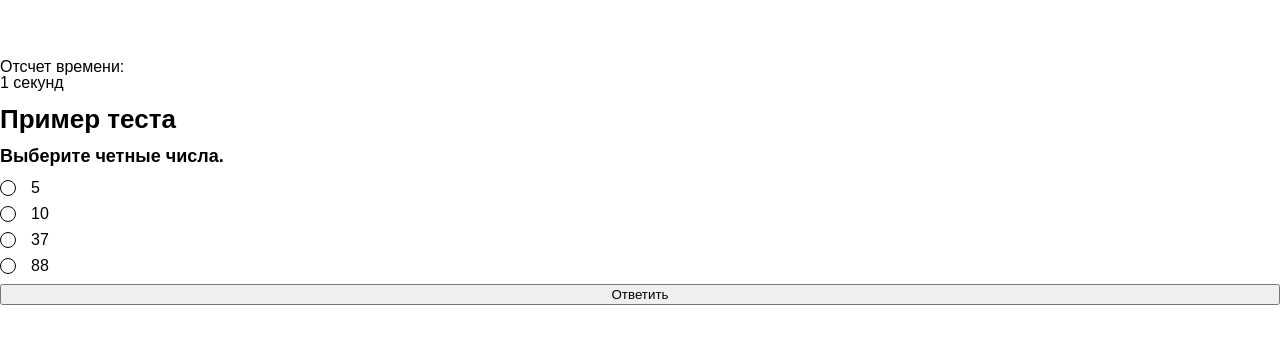
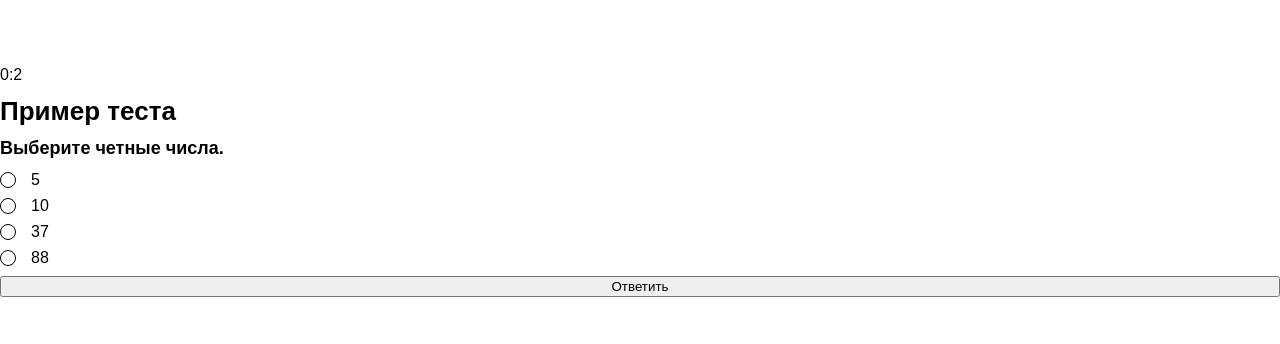
Before and after one commit to puerchik/madsoft_test, a React (Vite) app: page /test/initTest/2 in a window 1280 px wide. Shown: the part 218-562 px from the top of the page. Built offline with nearby package versions, Linux system fonts and the light colour scheme.

Commit message:
build: add react-countdown lib

```diff
--- a/package.json
+++ b/package.json
@@ -12,6 +12,7 @@
   "dependencies": {
     "@reduxjs/toolkit": "^2.2.8",
     "react": "^18.3.1",
+    "react-countdown": "^2.3.6",
     "react-dom": "^18.3.1",
     "react-hook-form": "^7.53.0",
     "react-redux": "^9.1.2",
--- a/src/app/store/knowledgeChecksSlice.ts
+++ b/src/app/store/knowledgeChecksSlice.ts
@@ -18,21 +18,21 @@ const initialTest: Test = {
       question: 'Сколько миллиметров в сантиметре?',
       correctAnswer: ['10'],
       options: ['1', '100', '10', '1000'],
-      timer: 7,
+      timer: 3,
     },
     {
       type: 'multiply',
       question: 'Выберите четные числа.',
       correctAnswer: ['10', '88'],
       options: ['5', '10', '37', '88'],
-      timer: 5,
+      timer: 2,
     },
     {
       type: 'short',
       question: 'Столица Беларуси.',
       correctAnswer: ['Минск'],
       options: [],
-      timer: 3,
+      timer: 1,
     },
     {
       type: 'detailed',
--- a/src/components/question/Question.tsx
+++ b/src/components/question/Question.tsx
@@ -1,11 +1,10 @@
 import { SubmitHandler, useForm } from 'react-hook-form'
 import { useNavigate, useParams } from 'react-router-dom'
+import Countdown from 'react-countdown'
 
 import { useAppDispatch, useAppSelector } from '@/shared/hooks/reduxHooks'
 import { addAnswer } from '@/app/store/knowledgeChecksSlice'
 import { areArraysEqual } from '@/shared/utils/arraysEquality'
-
-import { Timer } from '@/components/timer'
 
 import s from './question.module.scss'
 
@@ -41,20 +40,19 @@ export const Question = () => {
   const currentQuestion = useAppSelector(
     state => state.persistedReducer[testId].test[+questionNumber - 1]
   )
-  const nextQuestionTimer = useAppSelector(
-    state =>
-      state.persistedReducer[testId].test[
-        questionNumber === currentTest.test.length || questionNumber === 1
-          ? +questionNumber - 1
-          : +questionNumber
-      ].timer
-  )
+
   const currentQuestionNumber = useAppSelector(
     state => state.persistedReducer[testId].currentQuestionNumber
+  )
+
+  const questionTimer = useAppSelector(
+    state => state.persistedReducer[testId].test[+currentQuestionNumber - 1].timer
   )
   const options = useAppSelector(
     state => state.persistedReducer[testId].test[+questionNumber - 1].options
   )
+
+  // console.log(questionNumber)
 
   let inputType = ''
   switch (currentQuestion?.type) {
@@ -70,7 +68,6 @@ export const Question = () => {
 
   const onSubmitHandler: SubmitHandler<Pick<Answer, 'answer'>> = ({ answer }) => {
     const finalAnswer = Array.isArray(answer) ? answer : [answer]
-    console.log(answer, Array.isArray(answer), finalAnswer)
 
     dispatch(
       addAnswer({
@@ -91,16 +88,19 @@ export const Question = () => {
     reset()
   }
 
-  console.log(nextQuestionTimer)
-
   return (
     <>
       {currentQuestion ? (
         <div className={s.wrapper}>
-          <Timer
-            minutes={0}
-            seconds={nextQuestionTimer}
-            onSubmitTimerHandler={handleSubmit(onSubmitHandler)}
+          <Countdown
+            date={Date.now() + questionTimer * 1000}
+            onComplete={handleSubmit(onSubmitHandler)}
+            autoStart
+            renderer={({ minutes, seconds }) => (
+              <span>
+                {minutes}:{seconds}
+              </span>
+            )}
           />
           <h1 className={s.title}>{currentTest.testName}</h1>
           <p className={s.question}>{currentQuestion.question}</p>
--- a/src/components/testSelectionComponent/TestSelectionComponent.tsx
+++ b/src/components/testSelectionComponent/TestSelectionComponent.tsx
@@ -5,8 +5,6 @@ import { Link } from 'react-router-dom'
 
 export const TestSelectionComponent = () => {
   const testsList = useAppSelector(state => state.persistedReducer)
-
-  console.log(testsList)
 
   return (
     <div className={s.wrapper}>
--- a/src/components/timer/Timer.tsx
+++ /dev/null
@@ -1,34 +0,0 @@
-import { useState, useEffect } from 'react'
-
-type Props = {
-  minutes: number
-  seconds: number
-  onSubmitTimerHandler: () => void
-}
-
-export const Timer = ({ minutes, seconds, onSubmitTimerHandler }: Props) => {
-  const [timeLeft, setTimeLeft] = useState(minutes * 60 + seconds)
-
-  useEffect(() => {
-    const intervalId: ReturnType<typeof setTimeout> = setInterval(() => {
-      setTimeLeft(prevTime => prevTime - 1)
-    }, 1000)
-
-    return () => clearInterval(intervalId)
-  }, [])
-
-  useEffect(() => {
-    if (timeLeft <= 0) {
-      setTimeLeft(seconds)
-
-      onSubmitTimerHandler()
-    }
-  }, [timeLeft, onSubmitTimerHandler, seconds])
-
-  return (
-    <div>
-      <h2>Отсчет времени:</h2>
-      <p>{timeLeft} секунд</p>
-    </div>
-  )
-}
--- a/src/components/timer/index.ts
+++ /dev/null
@@ -1 +0,0 @@
-export * from './Timer'
```
Also changed, not shown: src/components/timer/timer.module.scss (deleted), 1 other file (tests, documents, lock files or other folders).
